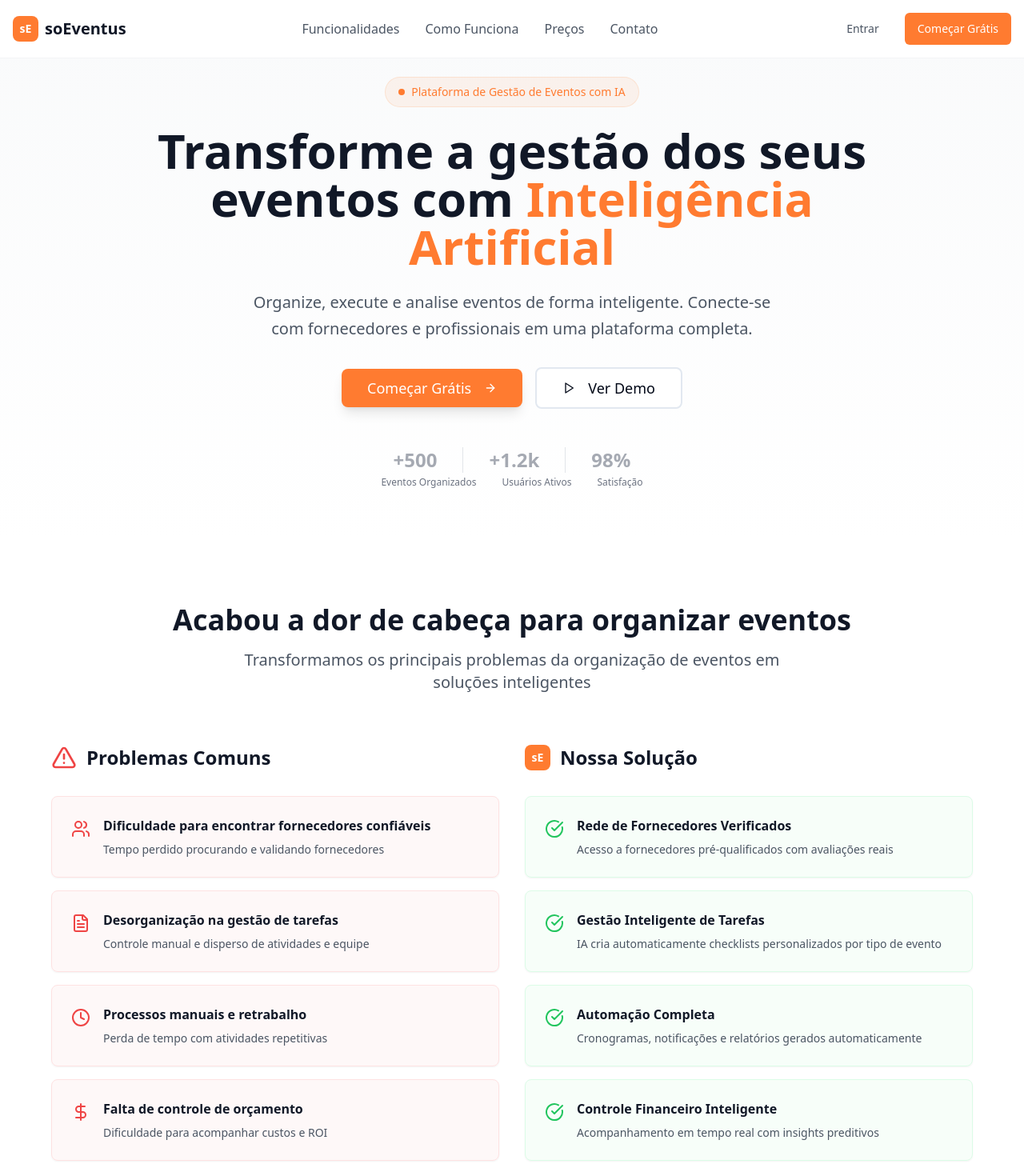
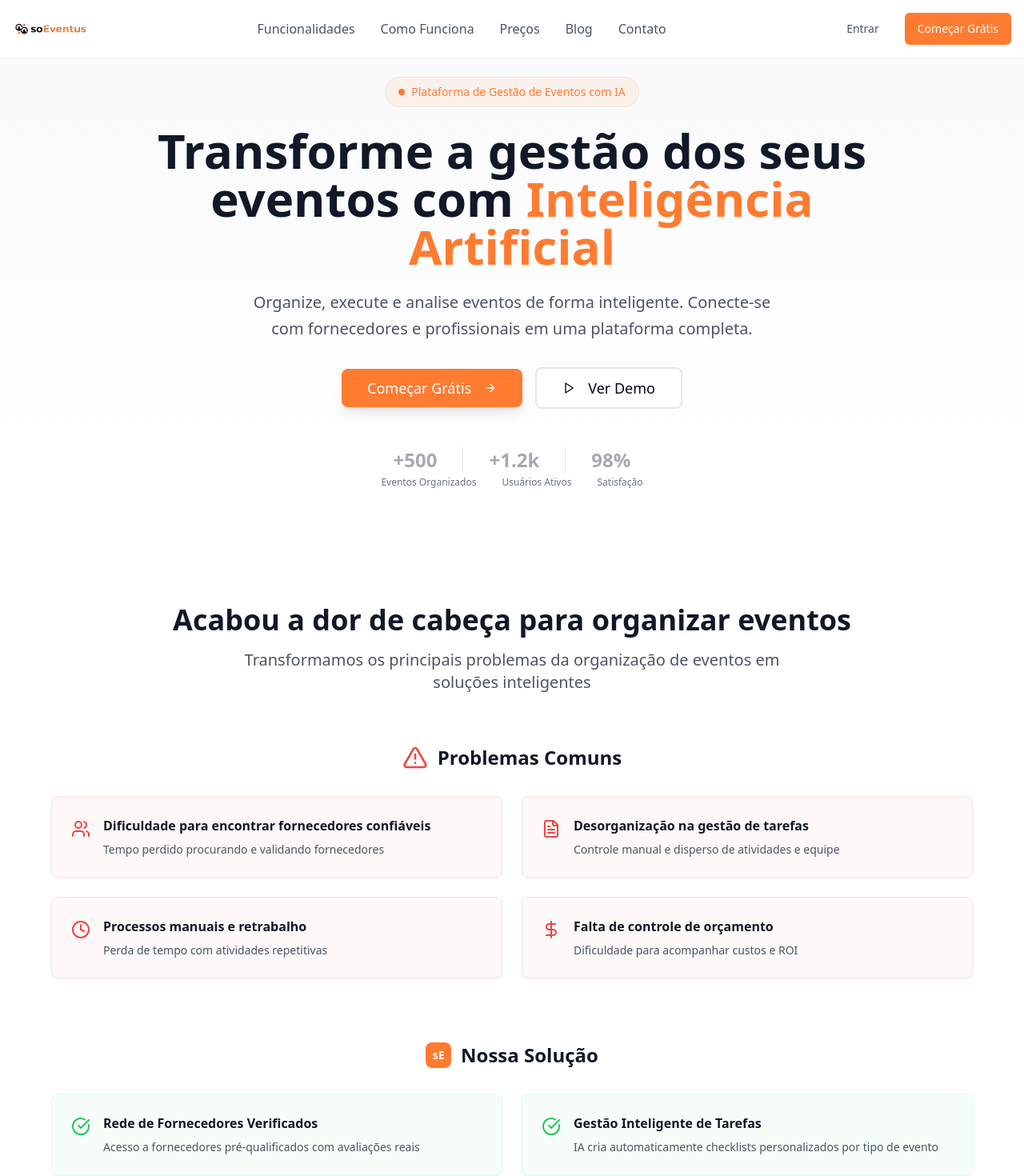
Before and after one commit to MailsonSilva/soeventus-smart-launch, a React (Vite) app: page / in a window 1280 px wide. Shown: the top 1470 px of the page at 80% size. Built offline with nearby package versions, Linux system fonts and the light colour scheme.

Commit message:
Refactor: Separate problems and solutions, add blog link, update logo
- Separated the "Problemas Comuns" and "Nossa Solução" sections in the Problems component.
- Added a "Blog" link to the header navigation.
- Updated the logo.

```diff
--- a/src/components/Header.tsx
+++ b/src/components/Header.tsx
@@ -12,10 +12,11 @@ const Header = () => {
         <div className="flex items-center justify-between">
           {/* Logo */}
           <div className="flex items-center space-x-2">
-            <div className="w-8 h-8 bg-brand-orange rounded-lg flex items-center justify-center">
-              <span className="text-white font-bold text-sm">sE</span>
-            </div>
-            <span className="text-xl font-bold text-gray-900">soEventus</span>
+            <img
+              src="/lovable-uploads/5989655b-43e2-43a9-ac52-12cde6919822.png"
+              alt="soEventus Logo"
+              className="h-8 w-auto"
+            />
           </div>
 
           {/* Desktop Navigation */}
@@ -28,6 +29,9 @@ const Header = () => {
             </a>
             <a href="#pricing" className="text-gray-600 hover:text-brand-orange transition-colors">
               Preços
+            </a>
+            <a href="#blog" className="text-gray-600 hover:text-brand-orange transition-colors">
+              Blog
             </a>
             <a href="#contact" className="text-gray-600 hover:text-brand-orange transition-colors">
               Contato
@@ -66,6 +70,9 @@ const Header = () => {
               <a href="#pricing" className="text-gray-600 hover:text-brand-orange transition-colors">
                 Preços
               </a>
+              <a href="#blog" className="text-gray-600 hover:text-brand-orange transition-colors">
+                Blog
+              </a>
               <a href="#contact" className="text-gray-600 hover:text-brand-orange transition-colors">
                 Contato
               </a>
--- a/src/components/Problems.tsx
+++ b/src/components/Problems.tsx
@@ -63,14 +63,13 @@ const Problems = () => {
             </p>
           </div>
 
-          <div className="grid lg:grid-cols-2 gap-8">
-            {/* Problems Column */}
-            <div>
-              <div className="flex items-center mb-8">
+          {/* Problemas Comuns */}
+          <div className="mb-20">
+            <div className="flex items-center justify-center mb-8">
               <AlertTriangle className="h-8 w-8 text-red-500 mr-3" />
               <h3 className="text-2xl font-bold text-gray-900">Problemas Comuns</h3>
             </div>
-              <div className="grid gap-4">
+            <div className="grid md:grid-cols-2 gap-6">
               {problems.map((problem, index) => (
                 <Card key={index} className="border-red-100 bg-red-50/50 hover:shadow-md transition-shadow">
                   <CardContent className="p-6">
@@ -87,15 +86,15 @@ const Problems = () => {
             </div>
           </div>
 
-            {/* Solutions Column */}
+          {/* Nossa Solução */}
           <div>
-              <div className="flex items-center mb-8">
+            <div className="flex items-center justify-center mb-8">
               <div className="w-8 h-8 bg-brand-orange rounded-lg flex items-center justify-center mr-3">
                 <span className="text-white font-bold text-sm">sE</span>
               </div>
               <h3 className="text-2xl font-bold text-gray-900">Nossa Solução</h3>
             </div>
-              <div className="grid gap-4">
+            <div className="grid md:grid-cols-2 gap-6">
               {solutions.map((solution, index) => (
                 <Card key={index} className="border-green-100 bg-green-50/50 hover:shadow-md transition-shadow">
                   <CardContent className="p-6">
@@ -113,7 +112,6 @@ const Problems = () => {
           </div>
         </div>
       </div>
-      </div>
     </section>
   );
 };
```
Also changed, not shown: public/lovable-uploads/5989655b-43e2-43a9-ac52-12cde6919822.png (added). Lines whose indentation alone changed are shown as unchanged.
